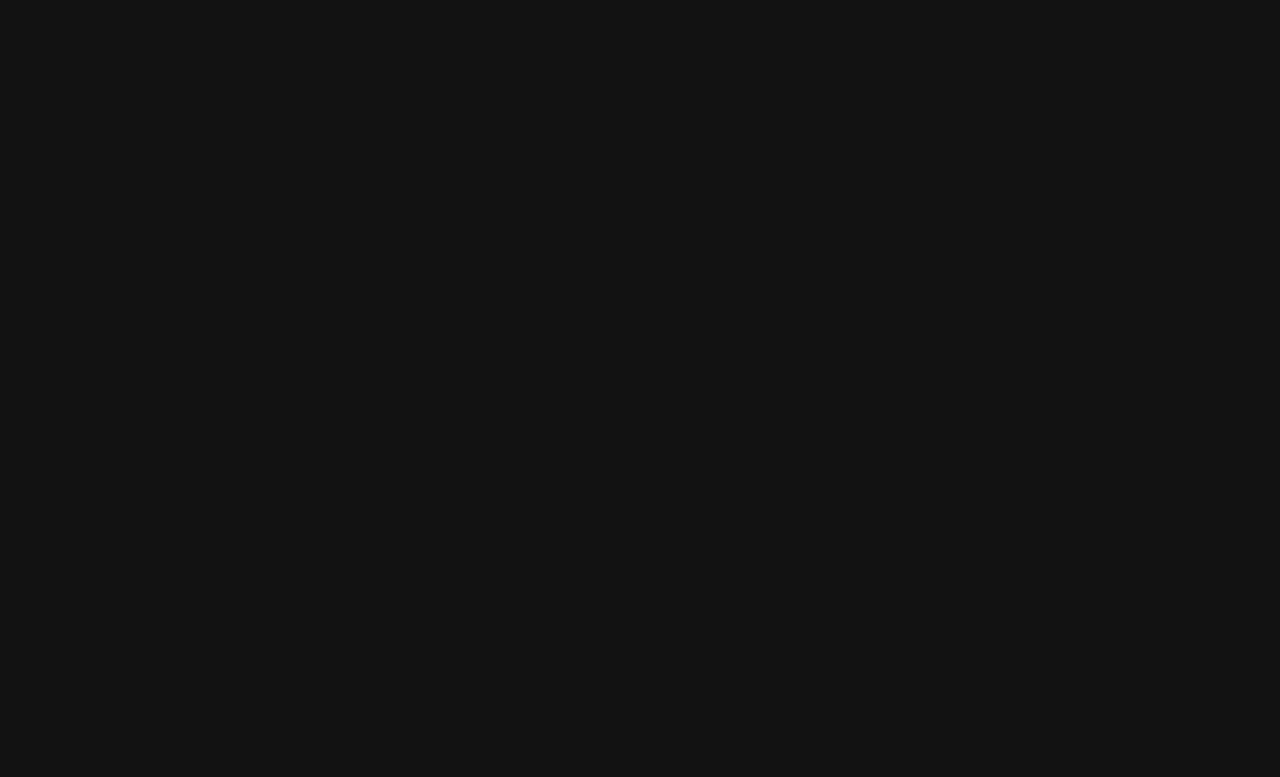
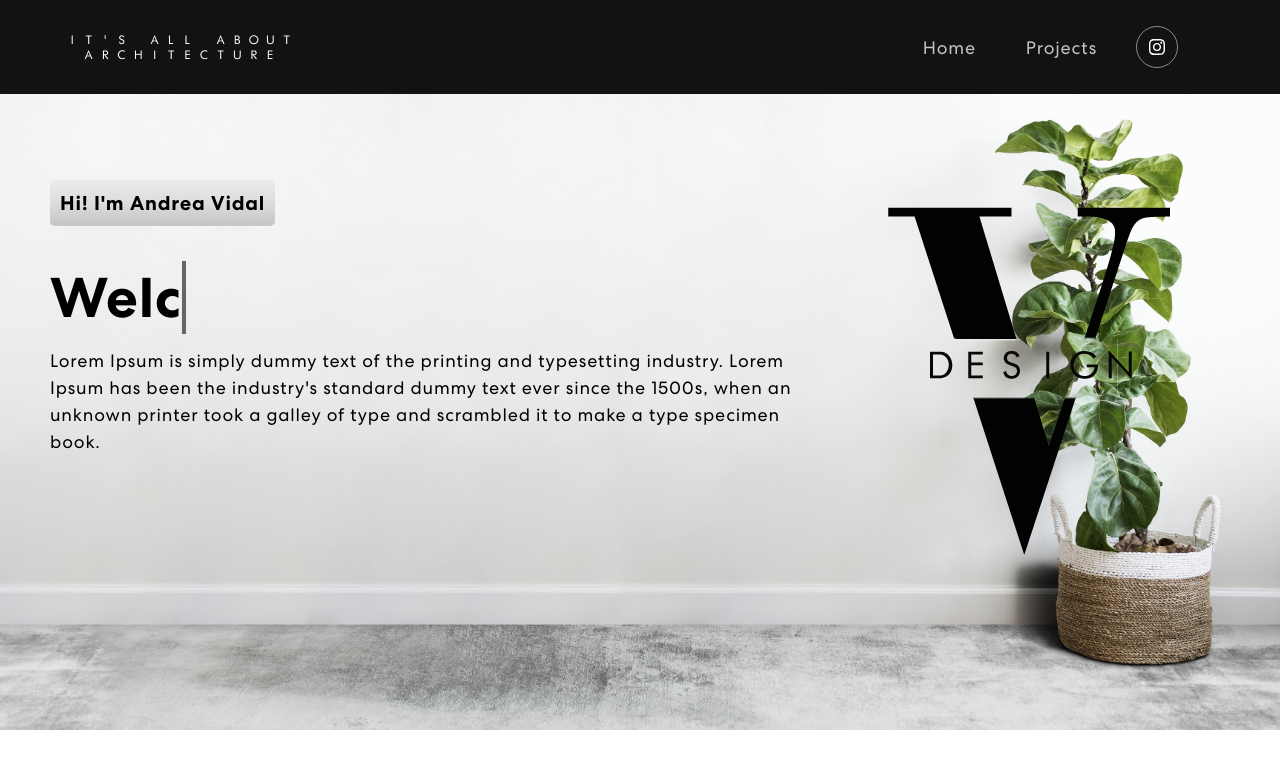
Before and after one commit to Houser97/portfolio-draft-1, a React (Create React App) app: page / in a window 1280 px wide. Before the commit this address had no page. Shown: the top 777 px of the page. Built offline with nearby package versions, Linux system fonts and the light colour scheme.

Commit message:
Change home path with '/'

```diff
--- a/src/RouteSwitch.js
+++ b/src/RouteSwitch.js
@@ -7,8 +7,8 @@ function RouteSwitch ()  {
   return (
     <BrowserRouter>
         <Routes>
-            <Route path='/portfolio-draft-1' element = {<App />} />
-            <Route path='/portfolio-draft-1/project/:name' element = {<ProjectDetail />}  />
+            <Route path='/' element = {<App />} />
+            <Route path='/project/:name' element = {<ProjectDetail />}  />
         </Routes>
     </BrowserRouter>
   )
```
